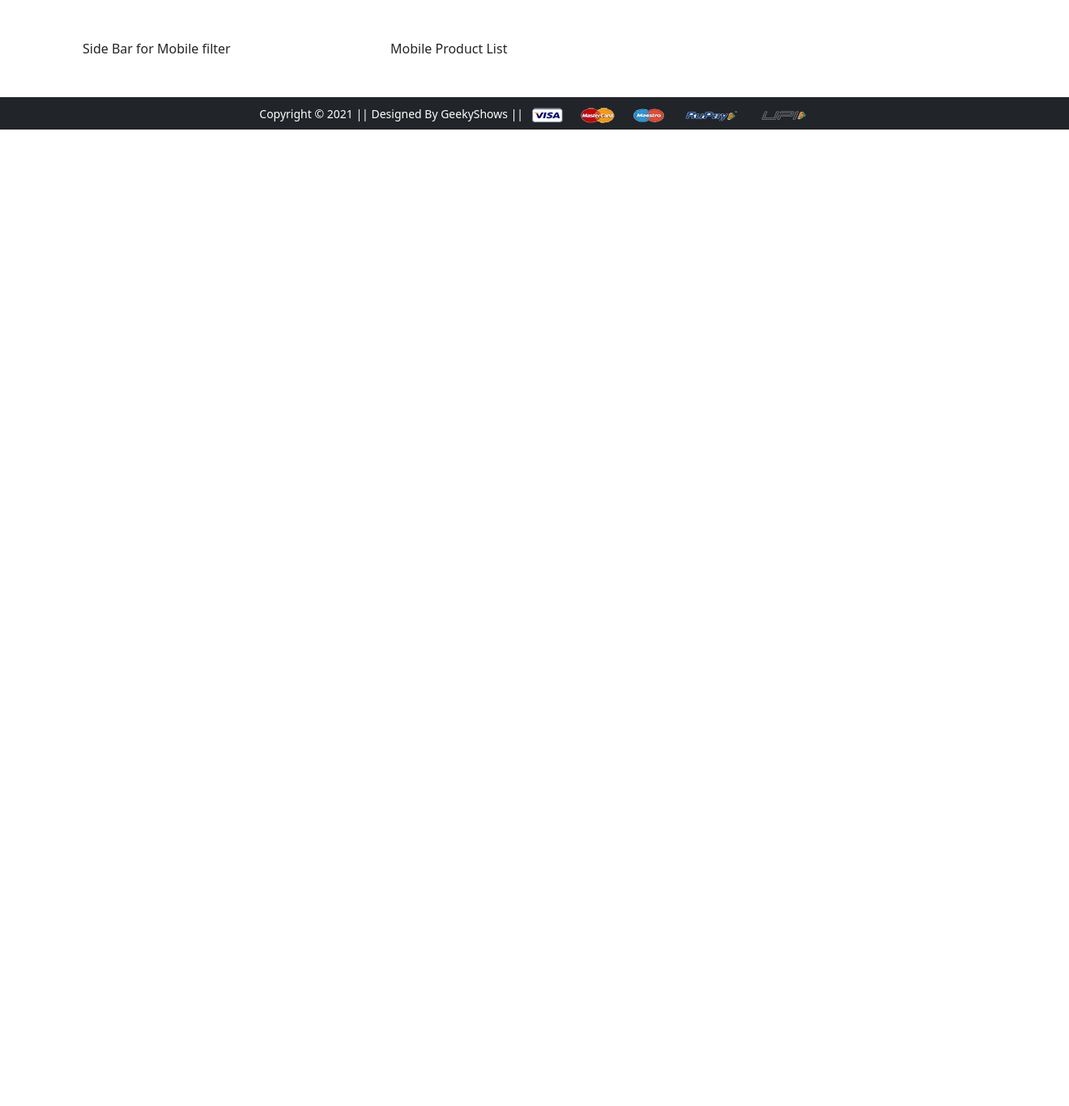
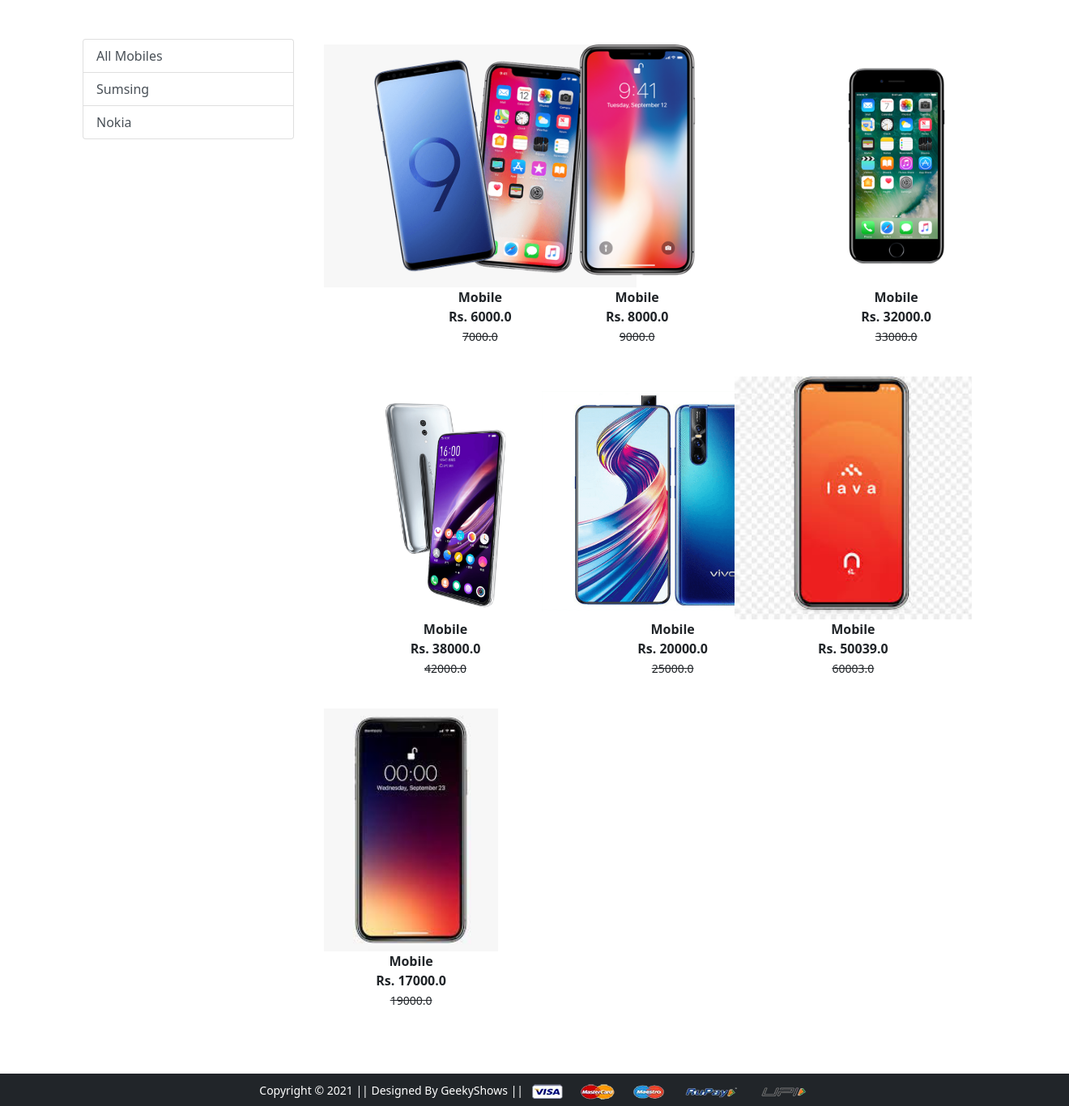
Before and after one commit to raofaisalmaqbool/eCommerce-site-with-Django, a Django app: page /mobile/ in a window 1320 px wide. Shown: the part 56-1422 px from the top of the page at 81% size. Before the commit the page ends 216 px from the top, so only its background shows below. Run offline with Django 3.2, Linux system fonts and the light colour scheme; data comes from the database, SQL or seed files in the repository; some libraries are stand-ins or nearby versions.

Commit message:
enable the mobile filter on mobile view and page

```diff
--- a/app/templates/app/mobile.html
+++ b/app/templates/app/mobile.html
@@ -5,10 +5,27 @@
 <div class="container my-5">
  <div class="row">
   <div class="col-sm-3">
-   Side Bar for Mobile filter
+    <div class="list-group">
+        <a href="{% url 'mobile' %}" class="list-group-item list-group-item-action" aria-current="true">All Mobiles</a>
+        <a href="{% url 'mobiledata' 'Sumsing' %}" class="list-group-item list-group-item-action">Sumsing</a>
+        <a href="{% url 'mobiledata' 'Nokia' %}" class="list-group-item list-group-item-action">Nokia</a>
+      </div>
   </div>
-  <div class="col-sm-8 offset-sm-1">
-   Mobile Product List
+  <div class="col-sm-8">
+      <div class="row">
+          {% for product in mobile %}
+          <div class="col-sm-4 text-center mb-4">
+              <a href="{% url 'product-detail' product.id %}" class="btn">       <!-- hear heitign a url -->
+                  <div class="item">
+                      <img src="{{product.product_image.url}}" alt="" height="300" class="">
+                      <div class="fw-bold">{{product.title}}</div>
+                      <div class="fw-bold">Rs. {{product.discounted_price}}</div>
+                      <small class="fw-light text-decoration-line-through">{{product.selling_price}}</small>
+                  </div>
+              </a>
+          </div>
+        {% endfor %}
+      </div>
   </div>
  </div>
 </div>
--- a/app/urls.py
+++ b/app/urls.py
@@ -14,6 +14,7 @@ urlpatterns = [
     path('orders/', views.orders, name='orders'),
     path('changepassword/', views.change_password, name='changepassword'),
     path('mobile/', views.mobile, name='mobile'),
+    path('mobile/<slug:data>', views.mobile, name='mobiledata'),
     path('login/', views.login, name='login'),
     path('registration/', views.customerregistration, name='customerregistration'),
     path('checkout/', views.checkout, name='checkout'),
--- a/app/views.py
+++ b/app/views.py
@@ -42,8 +42,12 @@ def orders(request):
 def change_password(request):
  return render(request, 'app/changepassword.html')
 
-def mobile(request):
- return render(request, 'app/mobile.html')
+def mobile(request, data=None):
+    if data == None:
+        mobile = Product.objects.filter(category='M')
+    elif data == 'Sumsing' or data == 'Nokia':
+        mobile = Product.objects.filter(category='M').filter(brand=data)
+    return render(request, 'app/mobile.html', {'mobile':mobile})
 
 def login(request):
  return render(request, 'app/login.html')
```
